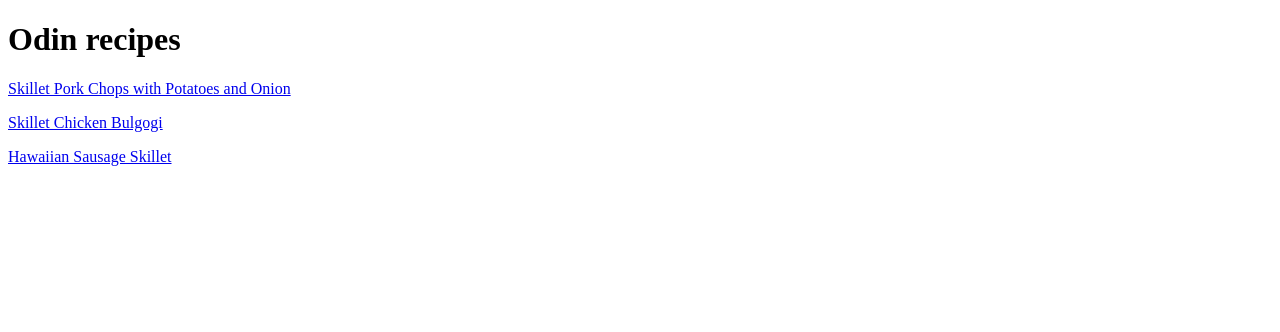
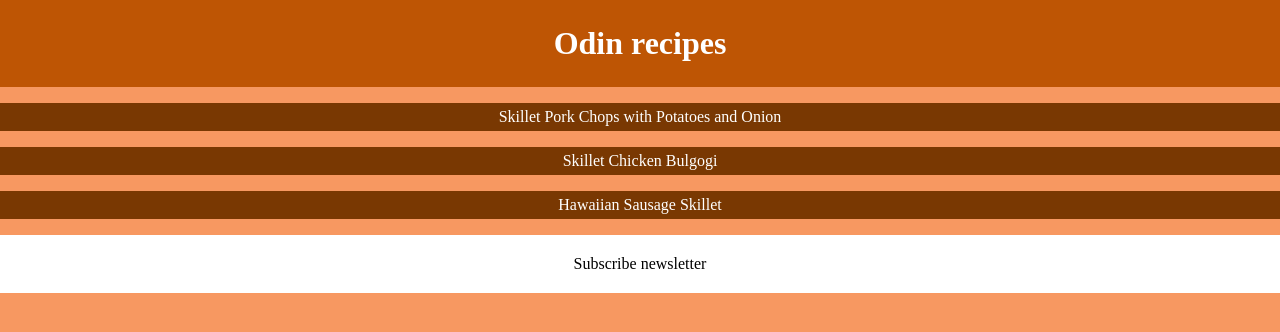
Before and after one commit to ROM4B/Odin_proiect, a plain HTML site: page index.html in a window 1280 px wide. Drawn offline with Linux system fonts and the light colour scheme.

Commit message:
s-a adaugat css pentru fiserele index si bulgogi

```diff
--- /dev/null
+++ b/css/bulgogi.css
@@ -0,0 +1,36 @@
+body{
+    margin: 0;
+    background-color:rgb(247, 152, 97);
+    min-height: 100vh;
+}
+
+p{
+    background-color:rgb(121, 56, 2);
+    color: white;
+    text-align: center;
+    padding: 5px;
+}
+
+h1{
+    text-align: center;
+    color: white;
+    background-color: rgb(190, 85, 4);
+    padding: 25px;
+}
+
+H2{
+    text-align: center;
+}
+
+UL{
+    color: white;
+}
+
+ol{
+    color: white;
+}
+
+img{
+    max-height: 700px;
+    min-width: 100%;
+}
--- /dev/null
+++ b/css/master.css
@@ -0,0 +1,35 @@
+body{
+    margin: 0;
+    background-color:rgb(247, 152, 97);
+    min-height: 100vh;
+}
+
+H1{
+    background-color:rgb(190, 85, 4);
+    margin: 0;
+    padding: 25px;
+    text-decoration: none;
+    text-align: center;
+    color: white;
+}
+
+p{
+    background-color:rgb(121, 56, 2);
+    color: white;
+    text-align: center;
+    padding: 5px;
+}
+
+.footer{
+    text-align: center;
+    background-color: white;
+    padding: 20px;
+
+
+}
+
+
+a{
+    text-decoration: none;
+    color: inherit;
+}
--- a/index.html
+++ b/index.html
@@ -3,18 +3,26 @@
     <head>
         <meta charset="utf-8">
         <title>Odin recipes</title>
-        <link rel="stylesheet" href="">
+        <link rel="stylesheet" href="css/master.css">
     </head>
 
 
     <body>
-        <Header><H1>Odin recipes</H1></Header>
+    <div class="header">
+        <Header><H1><a href="index.html"> Odin recipes</a></H1></Header>
+    </div>
 
 
+
+    <div class="linkuri">
         <p><a href="odin-recipes/Skillet Pork Chops with Potatoes and Onion.html">Skillet Pork Chops with Potatoes and Onion</a></p>
         <p><a href="odin-recipes/Bulgogi.html">Skillet Chicken Bulgogi</a></p>
         <p><a href="odin-recipes/Hawaiian Sausage Skillet.html">Hawaiian Sausage Skillet</a></p>
+    </div>
 
+    <div class="footer">
+        <footer>Subscribe newsletter</footer>
+    </div>
 
     </body>
 
```
Also changed, not shown: odin-recipes/Bulgogi.html (+3 -3 lines).
